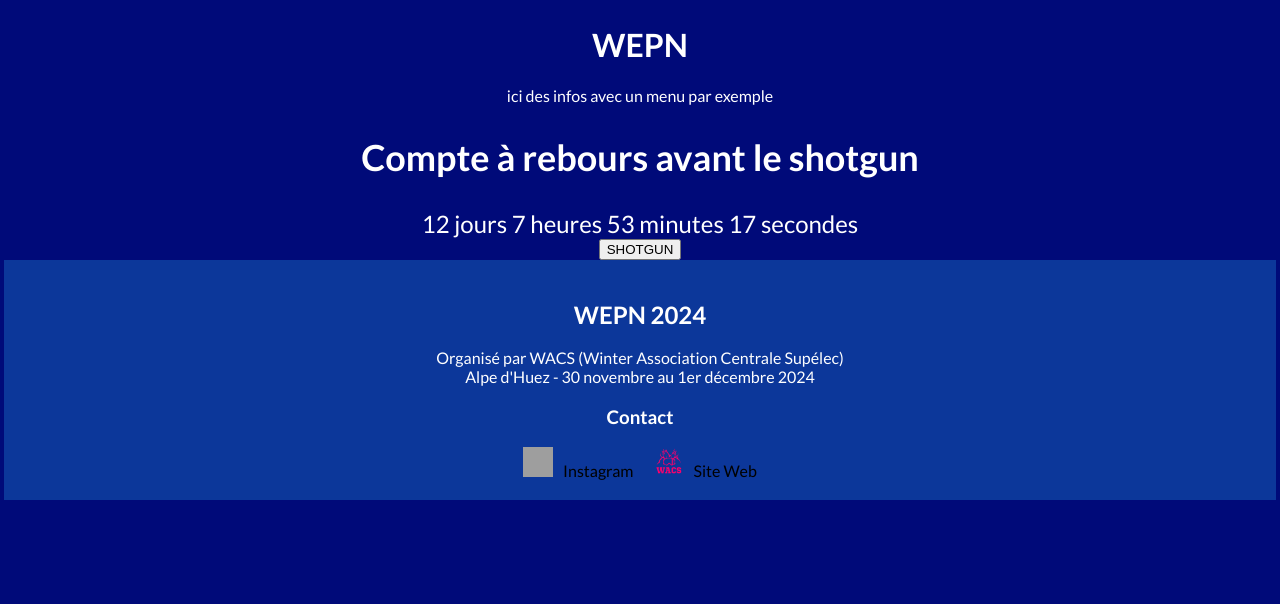
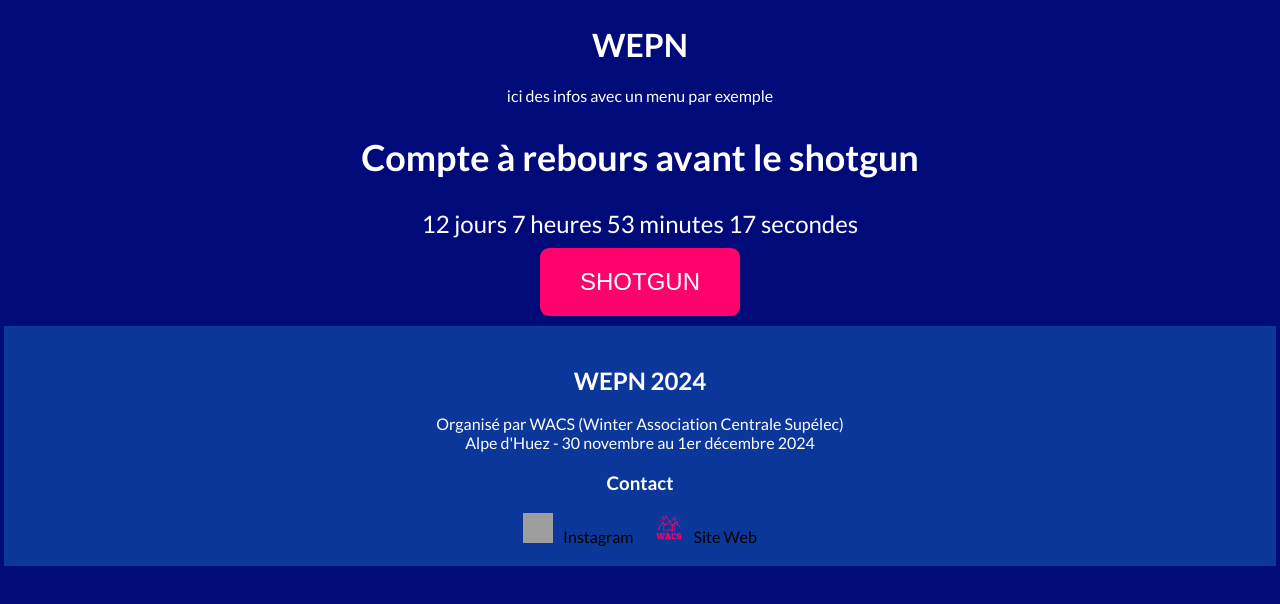
Before and after one commit to AlbatorZ/wepn2k24, a React (Create React App) app: page / in a window 1280 px wide. Shown: the top 604 px of the page. Built offline with nearby package versions, Linux system fonts and the light colour scheme; grey boxes are pictures that could not be loaded.

Commit message:
css boutons

```diff
--- a/public/index.html
+++ b/public/index.html
@@ -24,7 +24,8 @@
       work correctly both with client-side routing and a non-root public URL.
       Learn how to configure a non-root public URL by running `npm run build`.
     -->
-    <!-- Police Lato -->
+
+    <!-- Importer Police Lato -->
     <link rel="preconnect" href="https://fonts.googleapis.com">
     <link rel="preconnect" href="https://fonts.gstatic.com" crossorigin>
     <link href="https://fonts.googleapis.com/css2?family=Lato:ital,wght@0,100;0,300;0,400;0,700;0,900;1,100;1,300;1,400;1,700;1,900&family=Open+Sans:ital,wght@0,300..800;1,300..800&display=swap" rel="stylesheet">
--- a/src/App.css
+++ b/src/App.css
@@ -11,6 +11,22 @@
   padding:2px;
 
 
+}
+
+button {
+  border-radius: 9px;
+  background-color: rgb(255,2,107);
+  border : none;
+  color: white;
+  padding: 20px 40px;
+  font-size: 24px;
+  margin: 10px;
+
+}
+
+button:hover{
+  font-weight: bold;
+  font-size: 30px;
 }
 
 .App-logo {
```
